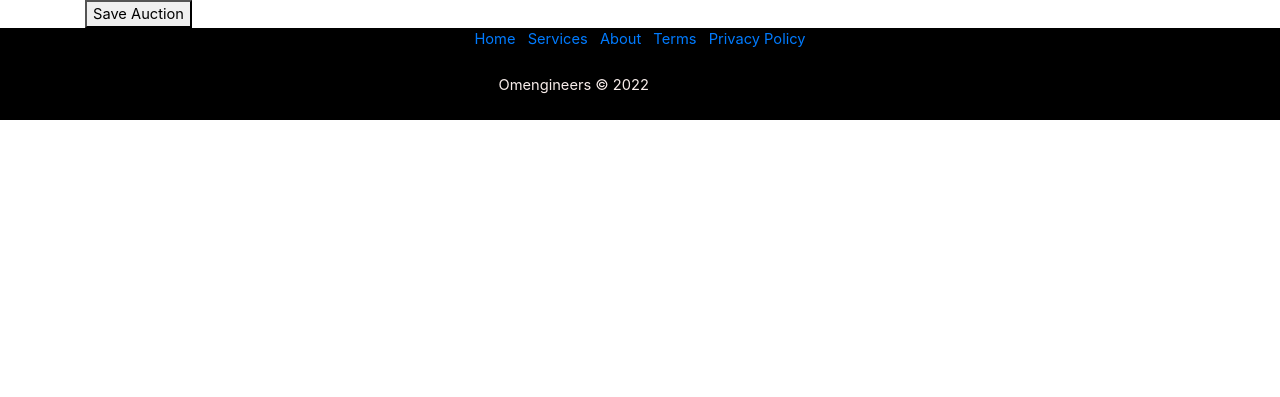
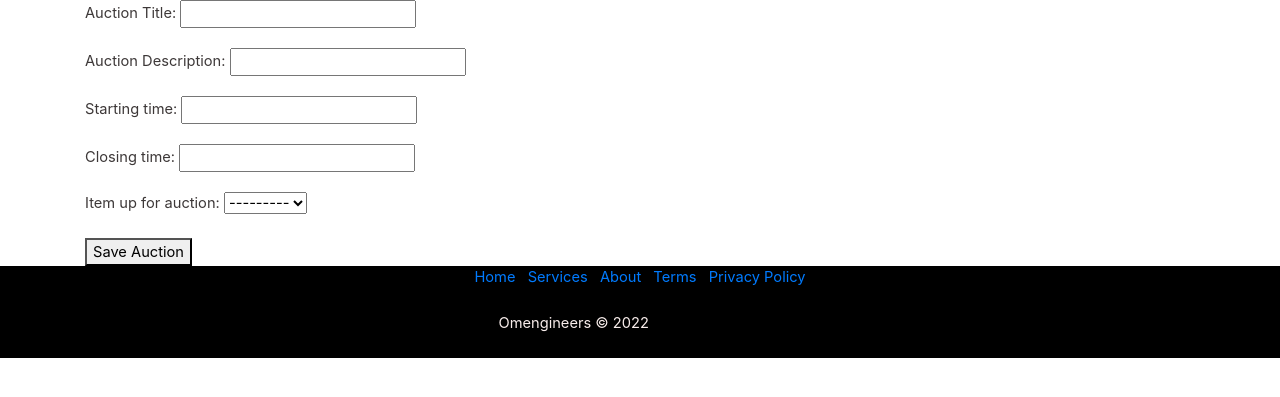
Before and after one commit to aizilef/boodle, a Django app: template boodlesite/templates/startauction.html in a window 1280 px wide. Shown: the part 85-482 px from the top of the page. Run offline with Django 4.2, Linux system fonts and the light colour scheme; the template is opened without the code that fills it: values that come from a table or form of the project are taken from there, others are empty; some libraries are stand-ins or nearby versions.

Commit message:
Create StartAuctionForm, Display auctions on homepage

```diff
--- a/boodlesite/templates/startauction.html
+++ b/boodlesite/templates/startauction.html
@@ -9,11 +9,18 @@
 
 {% block content %}
 
-<div class="container"><button type="button">Save Auction</button>
+<div class="container">
+    <form action="" method="POST">
+        {% csrf_token %}
+        {{ form.as_p }}
+
+        <button type="submit" name="savesauction">Save Auction</button>
+    </form>
 </div>
 
 <!-- Form fields:
 [Auction Title]
+[Auction Description]
 Drop down: [Select time for Auction]
 Set Auction timer:
 Start:
@@ -22,6 +29,4 @@ End:
 Drop down: [Month] [Day] [Year] Time: [Hour] : [Minute]
 -->
 
-
-
 {% endblock %}
--- a/boodlesite/templates/store.html
+++ b/boodlesite/templates/store.html
@@ -68,7 +68,7 @@
 
 <div class="store-btns-container">
 
-    <button type="button"><a href="/startauction">Start Auction</a></button>
+    <button type="button"><a href="{% url 'startauctionid' current_store.storeid %}">Start Auction</a></button>
 
     <button type="button"><a href="{% url 'additemid' current_store.storeid %}">Add Item</a></button>
 </div>
--- a/main/forms.py
+++ b/main/forms.py
@@ -1,3 +1,4 @@
+from datetime import datetime
 from django import forms
 from django.forms import (ModelForm,
     TextInput, Textarea, widgets)
@@ -41,3 +42,22 @@ class AddItemForm(forms.ModelForm):
             'itemspecs': _('Item Description'),
             'floorprice': _('Floor Price')
         }
+
+class StartAuctionForm(forms.ModelForm):
+    class Meta:
+        model = Auction
+        fields = '__all__'
+
+        labels = {
+            'title': _('Auction Title'),
+            'info': _('Auction Description'),
+            'auctionstart': _('Starting time'),
+            'auctionend': _('Closing time'),
+            'itemid': _('Item up for auction')
+        }
+
+        # datetime_format = ['%Y-%m-%d %H:%M']
+        # widgets = { 'auctionstart' : forms.DateTimeInput(input_formats=['%Y-%m-%d %H:%M']), 'auctionend' : forms.DateTimeInput(input_formats=['%Y-%m-%d %H:%M'])}
+        # vv fix later, is missing time widget
+        # widgets = { 'auctionstart' : forms.SelectDateWidget, 'auctionend':forms.SelectDateWidget}
+        # 'itemid': forms.HiddenInput()}
--- a/main/models.py
+++ b/main/models.py
@@ -157,6 +157,9 @@ class Item(models.Model):
         managed = False
         db_table = 'item'
 
+    def __str__(self):
+        return '%s' % (self.itemname)
+
 
 class Store(models.Model):
     storeid = models.AutoField(primary_key=True)
--- a/main/urls.py
+++ b/main/urls.py
@@ -12,5 +12,6 @@ urlpatterns = [
     path('additem', addItem, name='additem'),
     path('additem/<int:pk>', addItem, name='additemid'),
     path('startauction', startAuction, name='startauction'),
+    path('startauction/<int:pk>', startAuction, name='startauctionid'),
 
 ]
```
Also changed, not shown: main/views.py (+17 -4 lines).
